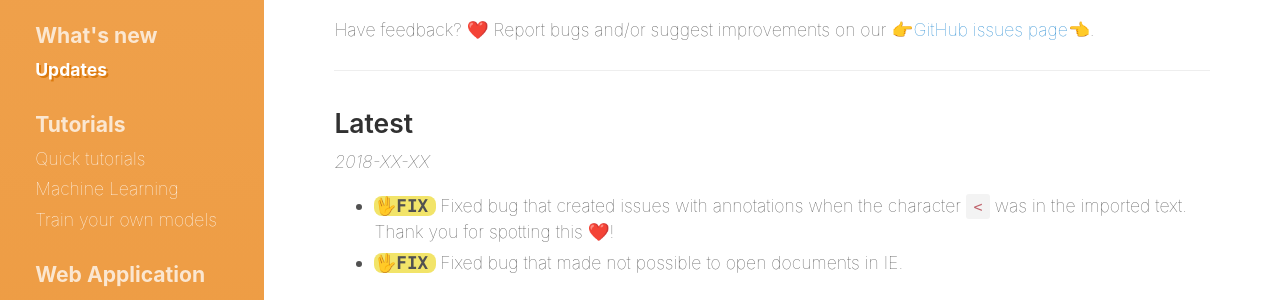
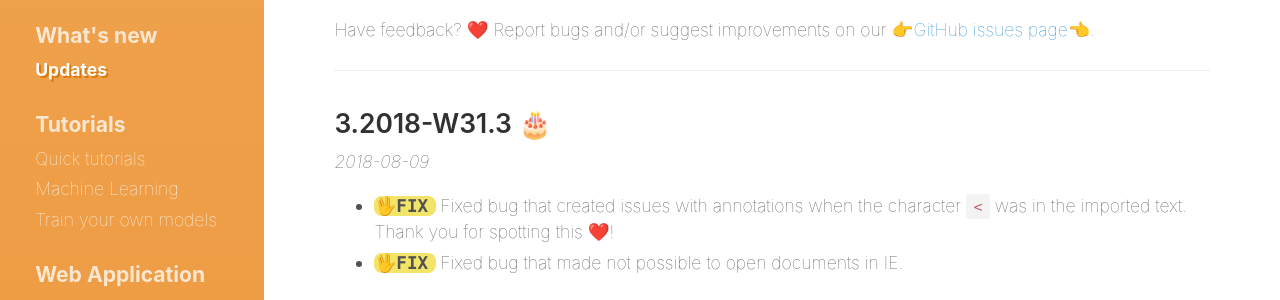
Before and after one commit to tagtogorg/tagtog-doc, a Jekyll site: the page built from updates.md, in a window 1280 px wide. Shown: the part 203-503 px from the top of the page. Built offline with Jekyll 4.4.1, drawn with Linux system fonts in a browser that asks for light colours; nearby versions of some CDN libraries; emoji names are drawn with the system emoji font.

Commit message:
write down version

```diff
--- a/updates.md
+++ b/updates.md
@@ -12,13 +12,12 @@ Have feedback? :heart: Report bugs and/or suggest improvements on our [:point_ri
 
 ---
 
-## Latest
-_2018-XX-XX_
+## 3.2018-W31.3 🎂
+_2018-08-09_
 
 <ul class="updates">
   <li class="fix">Fixed bug that created issues with annotations when the character <code><</code> was in the imported text. Thank you for spotting this ❤️!</li>
   <li class="fix">Fixed bug that made not possible to open documents in IE.</li>
-
 </ul>
 
 ---
```
